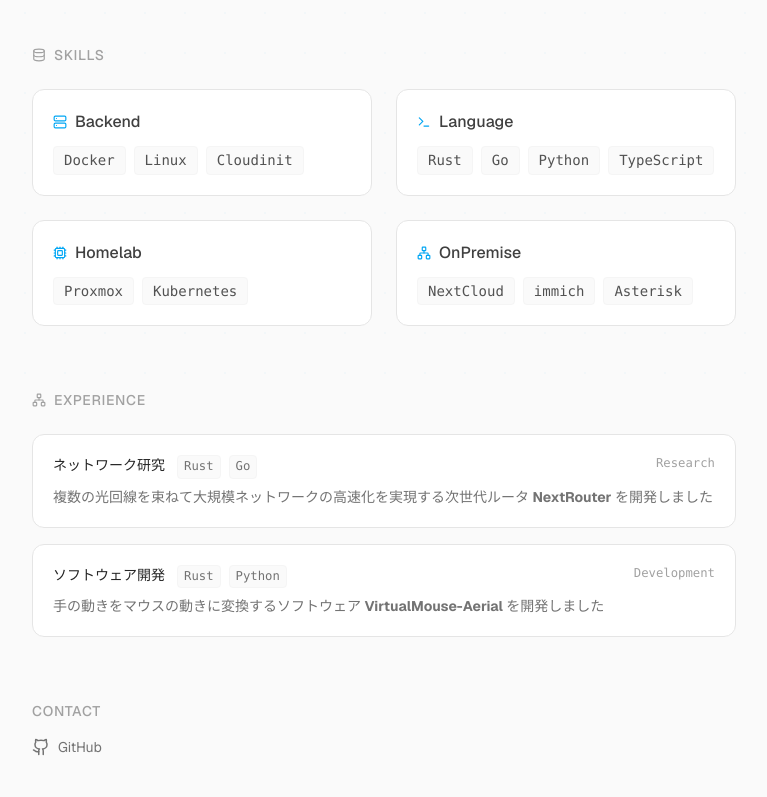
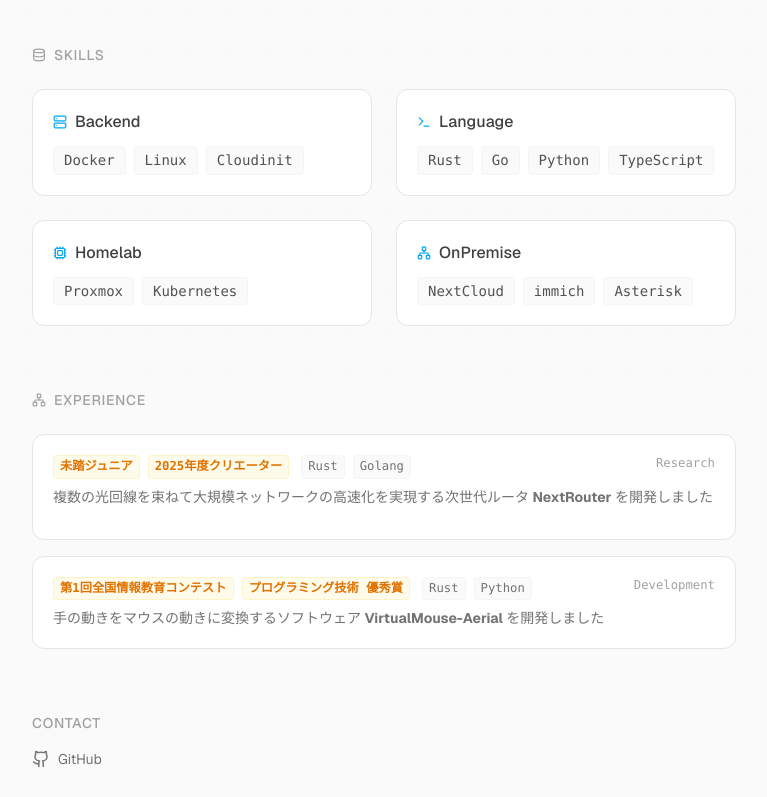
Before and after one commit to IT-F-30/nagashima.shohei, a Next.js app: page /nagashima.shohei/ in a window 1280 px wide. Shown: the part 388-1185 px from the top of the page, without its empty margins (256-1023 px from the left). Built offline with nearby package versions, Linux system fonts and the light colour scheme.

Commit message:
feat: Add award badges to project cards and apply minor formatting adjustments.

```diff
--- a/src/app/page.tsx
+++ b/src/app/page.tsx
@@ -1,14 +1,14 @@
 "use client";
 
 import { motion } from "framer-motion";
-import { Github, Server, Network, Database, Terminal, Cpu} from "lucide-react";
+import { Github, Server, Network, Database, Terminal, Cpu } from "lucide-react";
 
 export default function Home() {
   const skills = [
-    { category: "Backend", items: ["Docker", "Linux", "Cloudinit" ] },
+    { category: "Backend", items: ["Docker", "Linux", "Cloudinit"] },
     { category: "Language", items: ["Rust", "Go", "Python", "TypeScript"] },
-    { category: "Homelab", items: ["Proxmox", "Kubernetes",] },
-    { category: "OnPremise", items: ["NextCloud", "immich" ,"Asterisk"] },
+    { category: "Homelab", items: ["Proxmox", "Kubernetes"] },
+    { category: "OnPremise", items: ["NextCloud", "immich", "Asterisk"] },
   ];
 
   return (
@@ -68,10 +68,18 @@ export default function Home() {
           {skills.map((group) => (
             <div key={group.category} className="card p-5">
               <h3 className="font-medium text-neutral-700 mb-3 flex items-center gap-2">
-                {group.category === "Backend" && <Server size={14} className="text-sky-500" />}
-                {group.category === "Language" && <Terminal size={14} className="text-sky-500" />}
-                {group.category === "Homelab" && <Cpu size={14} className="text-sky-500" />}
-                {group.category === "OnPremise" && <Network size={14} className="text-sky-500" />}
+                {group.category === "Backend" && (
+                  <Server size={14} className="text-sky-500" />
+                )}
+                {group.category === "Language" && (
+                  <Terminal size={14} className="text-sky-500" />
+                )}
+                {group.category === "Homelab" && (
+                  <Cpu size={14} className="text-sky-500" />
+                )}
+                {group.category === "OnPremise" && (
+                  <Network size={14} className="text-sky-500" />
+                )}
                 {group.category}
               </h3>
               <div className="flex flex-wrap gap-2">
@@ -102,33 +110,64 @@ export default function Home() {
         </h2>
         <div className="space-y-4">
           <div className="card p-5">
-            <a href="https://jr.mitou.org/projects/2025/nextrouter" className="text-sm text-neutral-500">
+            <a
+              href="https://jr.mitou.org/projects/2025/nextrouter"
+              className="text-sm text-neutral-500"
+            >
               <div className="flex items-start justify-between mb-2">
-                <h3 className="font-medium text-neutral-800">ネットワーク研究</h3>
+                <div className="flex items-center gap-2">
+                  <span className="mono text-[10px] px-1.5 py-0.5 bg-amber-50 text-amber-600 rounded border border-amber-100 font-bold">
+                    未踏ジュニア
+                  </span>
+                  <span className="mono text-[10px] px-1.5 py-0.5 bg-amber-50 text-amber-600 rounded border border-amber-100 font-bold">
+                    2025年度クリエーター
+                  </span>
+                </div>
                 <div className="flex items-center gap-2 ml-3 mr-auto">
-                  <span className="mono text-[10px] px-1.5 py-0.5 bg-neutral-50 text-neutral-500 rounded border border-neutral-100">Rust</span>
-                  <span className="mono text-[10px] px-1.5 py-0.5 bg-neutral-50 text-neutral-500 rounded border border-neutral-100">Go</span>
+                  <span className="mono text-[10px] px-1.5 py-0.5 bg-neutral-50 text-neutral-500 rounded border border-neutral-100">
+                    Rust
+                  </span>
+                  <span className="mono text-[10px] px-1.5 py-0.5 bg-neutral-50 text-neutral-500 rounded border border-neutral-100">
+                    Golang
+                  </span>
                 </div>
-
                 <span className="mono text-xs text-neutral-400">Research</span>
               </div>
-              <p className="text-sm text-neutral-500">
-                複数の光回線を束ねて大規模ネットワークの高速化を実現する次世代ルータ <b>NextRouter</b> を開発しました
+              <p className="text-sm text-neutral-500 mb-3">
+                複数の光回線を束ねて大規模ネットワークの高速化を実現する次世代ルータ{" "}
+                <b>NextRouter</b> を開発しました
               </p>
             </a>
           </div>
           <div className="card p-5">
-            <a href="https://zenjyocon.jp/" className="text-sm text-neutral-500">
+            <a
+              href="https://zenjyocon.jp/"
+              className="text-sm text-neutral-500"
+            >
               <div className="flex items-start justify-between mb-2">
-                <h3 className="font-medium text-neutral-800">ソフトウェア開発</h3>
+                <div className="flex items-center gap-2">
+                  <span className="mono text-[10px] px-1.5 py-0.5 bg-amber-50 text-amber-600 rounded border border-amber-100 font-bold">
+                    第1回全国情報教育コンテスト
+                  </span>
+                  <span className="mono text-[10px] px-1.5 py-0.5 bg-amber-50 text-amber-600 rounded border border-amber-100 font-bold">
+                    プログラミング技術 優秀賞
+                  </span>
+                </div>
                 <div className="flex items-center gap-2 ml-3 mr-auto">
-                  <span className="mono text-[10px] px-1.5 py-0.5 bg-neutral-50 text-neutral-500 rounded border border-neutral-100">Rust</span>
-                  <span className="mono text-[10px] px-1.5 py-0.5 bg-neutral-50 text-neutral-500 rounded border border-neutral-100">Python</span>
+                  <span className="mono text-[10px] px-1.5 py-0.5 bg-neutral-50 text-neutral-500 rounded border border-neutral-100">
+                    Rust
+                  </span>
+                  <span className="mono text-[10px] px-1.5 py-0.5 bg-neutral-50 text-neutral-500 rounded border border-neutral-100">
+                    Python
+                  </span>
                 </div>
-                <span className="mono text-xs text-neutral-400">Development</span>
+                <span className="mono text-xs text-neutral-400">
+                  Development
+                </span>
               </div>
               <p className="text-sm text-neutral-500">
-                手の動きをマウスの動きに変換するソフトウェア <b>VirtualMouse-Aerial</b> を開発しました
+                手の動きをマウスの動きに変換するソフトウェア{" "}
+                <b>VirtualMouse-Aerial</b> を開発しました
               </p>
             </a>
           </div>
@@ -158,9 +197,7 @@ export default function Home() {
 
       {/* Footer */}
       <footer className="pt-8 border-t border-neutral-200">
-        <p className="text-xs text-neutral-400 mono">
-          © 2025 Nagashima Shohei
-        </p>
+        <p className="text-xs text-neutral-400 mono">© 2025 Nagashima Shohei</p>
       </footer>
     </main>
   );
```
